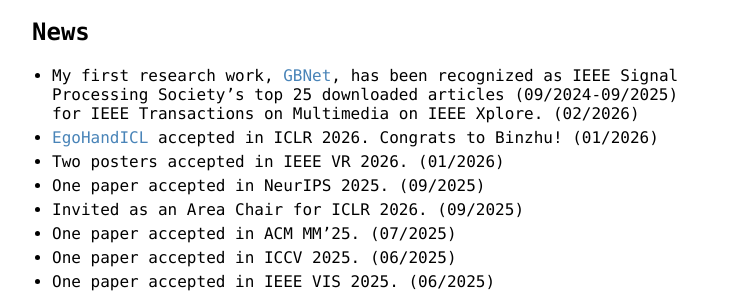
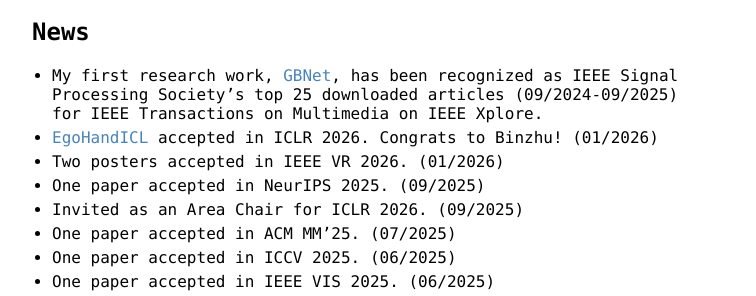
Before and after one commit to ShiQiu0419/ShiQiu0419.github.io, a Jekyll site: the page built from index.md, in a window 1280 px wide and 900 px high, scrolled down 305 px. Shown: the part 194-490 px from the top of the window, without its empty margins (258-1014 px from the left). Built offline with Jekyll 4.4.1, drawn with Linux system fonts in a browser that asks for light colours; our own code applies the rules of GitHub Pages for plain Markdown files.

Commit message:
Update index.md

```diff
--- a/index.md
+++ b/index.md
@@ -14,7 +14,7 @@
 For CUHK students: my student consultation hours are from 2:00 PM to 4:00 PM every Tuesday.
 
 ## News
-* My first research work, [GBNet](https://ieeexplore.ieee.org/document/9410405), has been recognized as IEEE Signal Processing Society’s top 25 downloaded articles (09/2024-09/2025) for IEEE Transactions on Multimedia on IEEE Xplore. (02/2026)
+* My first research work, [GBNet](https://ieeexplore.ieee.org/document/9410405), has been recognized as IEEE Signal Processing Society’s top 25 downloaded articles (09/2024-09/2025) for IEEE Transactions on Multimedia on IEEE Xplore.
 * [EgoHandICL](https://arxiv.org/abs/2601.19850) accepted in ICLR 2026. Congrats to Binzhu! (01/2026)
 * Two posters accepted in IEEE VR 2026. (01/2026)
 * One paper accepted in NeurIPS 2025. (09/2025)
```
